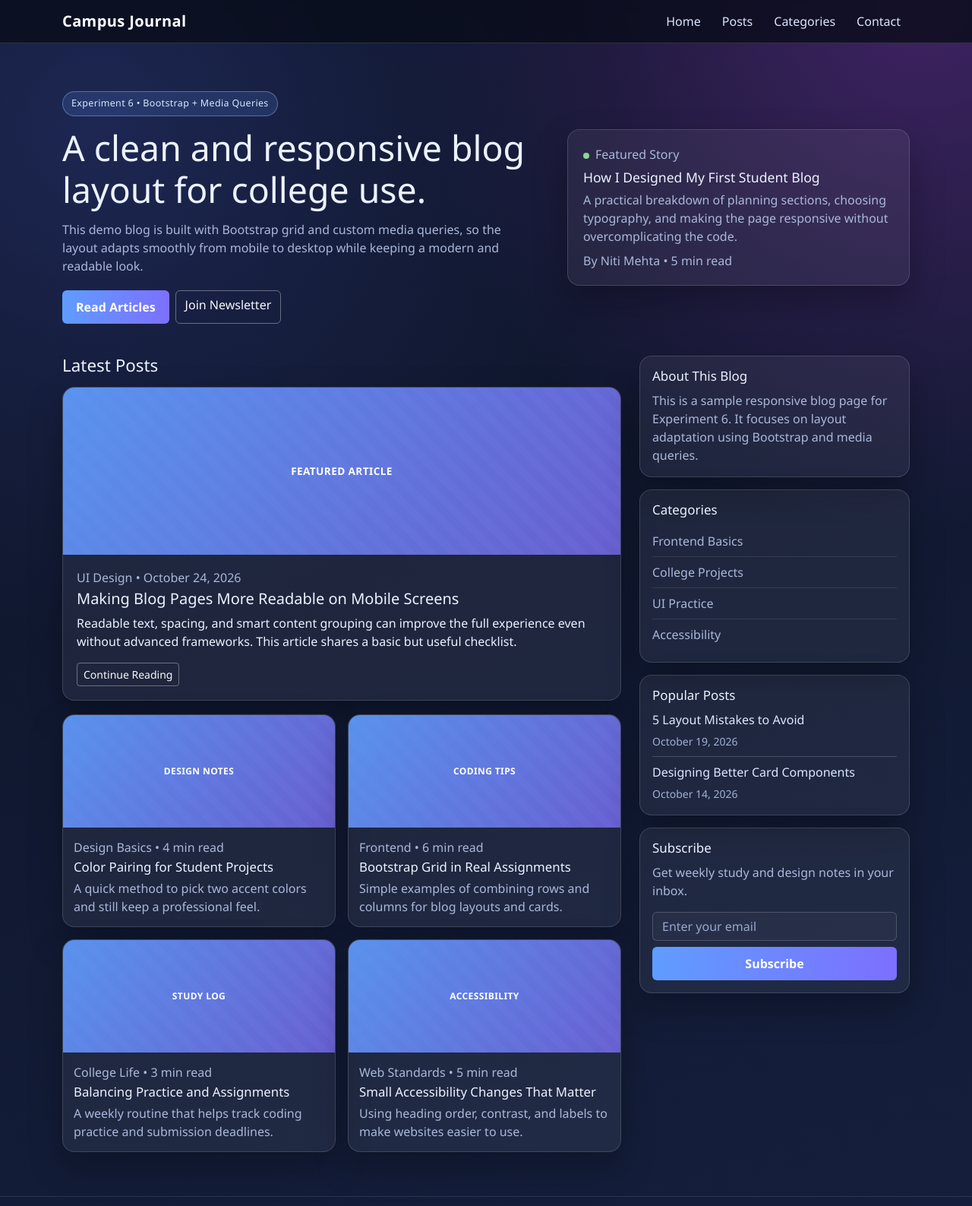
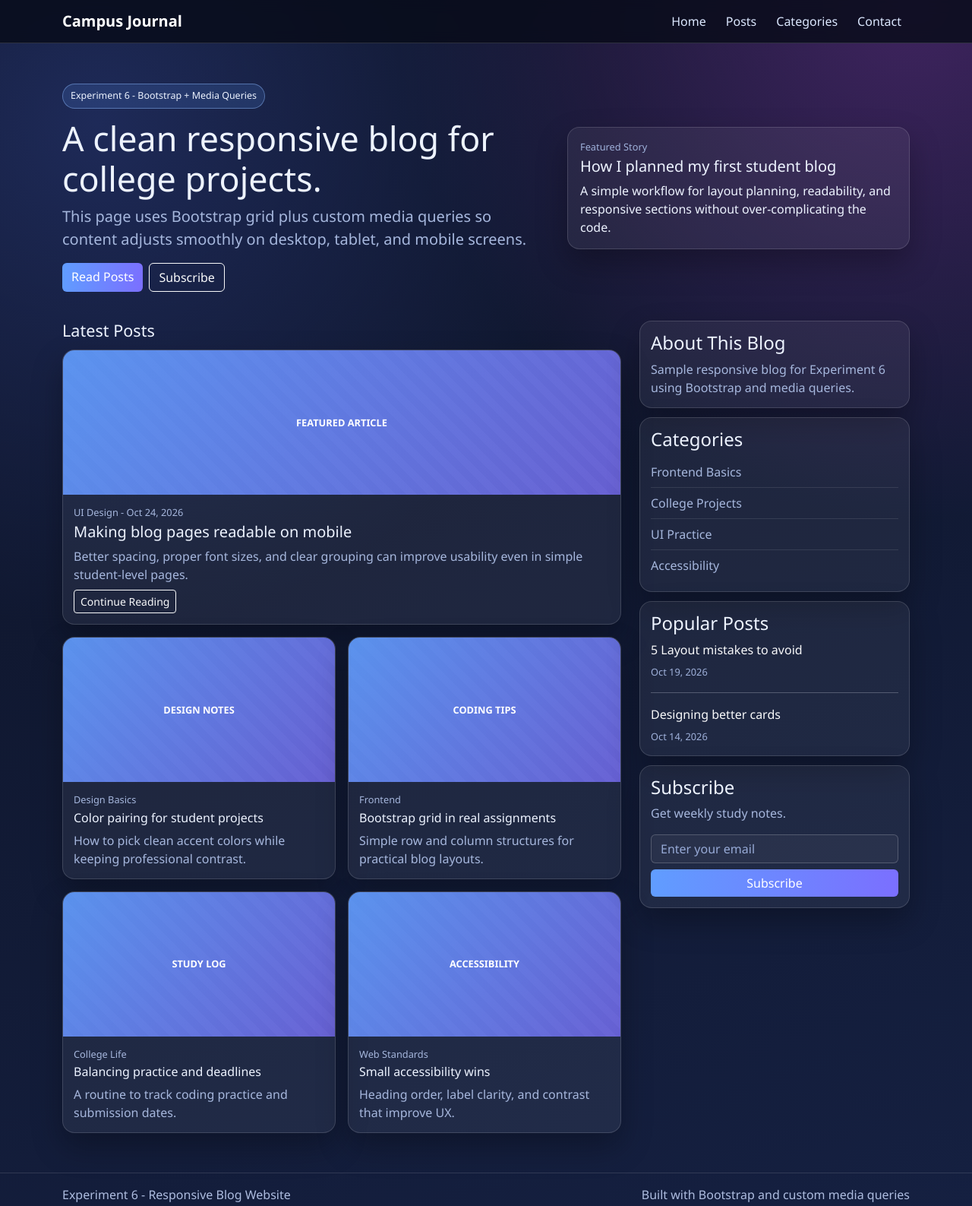
Before and after one commit to nitimehta15102007-netizen/web-designing, a plain HTML site: page exp6.html in a window 1280 px wide. Shown: the top 1587 px of the page at 76% size. Drawn offline with nearby package versions, Linux system fonts and the light colour scheme.

Commit message:
chore: exp6

```diff
--- a/exp6.html
+++ b/exp6.html
@@ -3,309 +3,37 @@
 <head>
   <meta charset='UTF-8'>
   <meta name='viewport' content='width=device-width, initial-scale=1.0'>
-  <meta name='description' content='Experiment 6 - Responsive blog website built with Bootstrap and media queries.'>
+  <meta name='description' content='Experiment 6 responsive blog using Bootstrap and media queries'>
   <title>Experiment 6 - Responsive Blog</title>
-  <link
-    href='https://cdn.jsdelivr.net/npm/bootstrap@5.3.3/dist/css/bootstrap.min.css'
-    rel='stylesheet'
-    integrity='sha384-QWTKZyjpPEjISv5WaRU9OFeRpok6YctnYmDr5pNlyT2bRjXh0JMhjY6hW+ALEwIH'
-    crossorigin='anonymous'
-  >
+  <link href='https://cdn.jsdelivr.net/npm/bootstrap@5.3.3/dist/css/bootstrap.min.css' rel='stylesheet' integrity='sha384-QWTKZyjpPEjISv5WaRU9OFeRpok6YctnYmDr5pNlyT2bRjXh0JMhjY6hW+ALEwIH' crossorigin='anonymous'>
   <style>
-    :root {
-      --bg-1: #0d1326;
-      --bg-2: #151f3d;
-      --card: rgba(255, 255, 255, 0.06);
-      --line: rgba(255, 255, 255, 0.14);
-      --text: #ecf2ff;
-      --muted: #aab8da;
-      --brand: #5f9dff;
-      --brand-2: #7d6fff;
-      --shadow: 0 20px 45px rgba(0, 0, 0, 0.28);
-    }
-
-    * {
-      box-sizing: border-box;
-    }
-
-    body {
-      font-family: 'Segoe UI', Arial, sans-serif;
-      color: var(--text);
-      background:
-        radial-gradient(circle at 10% 10%, #1d2752 0, transparent 36%),
-        radial-gradient(circle at 95% 0, #3f2362 0, transparent 34%),
-        linear-gradient(160deg, var(--bg-1), var(--bg-2));
-      min-height: 100vh;
-    }
-
-    .navbar {
-      background: rgba(8, 12, 25, 0.78);
-      backdrop-filter: blur(8px);
-      border-bottom: 1px solid var(--line);
-    }
-
-    .navbar-brand {
-      letter-spacing: 0.4px;
-    }
-
-    .nav-link {
-      color: #dbe7ff !important;
-      border-radius: 999px;
-      padding: 6px 12px !important;
-      transition: 0.2s ease;
-    }
-
-    .nav-link:hover {
-      background: rgba(95, 157, 255, 0.18);
-      color: #fff !important;
-    }
-
-    .hero {
-      padding: 120px 0 42px;
-    }
-
-    .hero-badge {
-      display: inline-block;
-      border: 1px solid rgba(140, 185, 255, 0.45);
-      background: rgba(95, 157, 255, 0.16);
-      color: #d8e8ff;
-      border-radius: 999px;
-      font-size: 0.78rem;
-      letter-spacing: 0.35px;
-      padding: 6px 11px;
-      margin-bottom: 14px;
-    }
-
-    .hero h1 {
-      font-size: clamp(1.7rem, 4vw, 2.9rem);
-      line-height: 1.2;
-      margin-bottom: 12px;
-    }
-
-    .hero p {
-      color: var(--muted);
-      font-size: 1rem;
-      max-width: 600px;
-      margin-bottom: 20px;
-    }
-
-    .btn-brand {
-      background: linear-gradient(95deg, var(--brand), var(--brand-2));
-      color: #fff;
-      border: none;
-      padding: 10px 18px;
-      font-weight: 600;
-    }
-
-    .btn-brand:hover {
-      color: #fff;
-      opacity: 0.95;
-    }
-
-    .btn-outline-light {
-      border-color: rgba(255, 255, 255, 0.35);
-    }
-
-    .hero-card,
-    .panel,
-    .post-card,
-    .featured-post {
-      border: 1px solid var(--line);
-      border-radius: 16px;
-      background: var(--card);
-      box-shadow: var(--shadow);
-    }
-
-    .hero-card {
-      padding: 20px;
-    }
-
-    .hero-card h3 {
-      font-size: 1.1rem;
-      margin-bottom: 6px;
-    }
-
-    .hero-card p,
-    .meta,
-    .post-card p,
-    .panel p,
-    .list-group-item {
-      color: var(--muted);
-    }
-
-    .dot {
-      width: 8px;
-      height: 8px;
-      border-radius: 50%;
-      background: #87d891;
-      display: inline-block;
-      margin-right: 8px;
-    }
-
-    .section-title {
-      font-size: 1.4rem;
-      margin-bottom: 14px;
-    }
-
-    .featured-post {
-      overflow: hidden;
-      margin-bottom: 18px;
-    }
-
-    .thumb {
-      height: 220px;
-      background:
-        linear-gradient(125deg, rgba(95, 157, 255, 0.9), rgba(125, 111, 255, 0.75)),
-        repeating-linear-gradient(
-          45deg,
-          rgba(255, 255, 255, 0.09) 0,
-          rgba(255, 255, 255, 0.09) 10px,
-          rgba(255, 255, 255, 0.03) 10px,
-          rgba(255, 255, 255, 0.03) 20px
-        );
-      display: grid;
-      place-items: center;
-      color: #fff;
-      font-weight: 600;
-      letter-spacing: 0.4px;
-      text-transform: uppercase;
-      font-size: 0.85rem;
-    }
-
-    .featured-body {
-      padding: 18px;
-    }
-
-    .post-card {
-      overflow: hidden;
-      transition: transform 0.2s ease;
-      height: 100%;
-    }
-
-    .post-card:hover {
-      transform: translateY(-4px);
-    }
-
-    .post-card .thumb {
-      height: 148px;
-      font-size: 0.75rem;
-    }
-
-    .post-body {
-      padding: 14px;
-    }
-
-    .post-body h3 {
-      font-size: 1.05rem;
-      margin-bottom: 6px;
-    }
-
-    .panel {
-      padding: 16px;
-      margin-bottom: 16px;
-    }
-
-    .panel h4 {
-      font-size: 1.06rem;
-      margin-bottom: 10px;
-    }
-
-    .list-group-item {
-      background: transparent;
-      border-color: rgba(255, 255, 255, 0.1);
-      padding-left: 0;
-      padding-right: 0;
-    }
-
-    .popular a {
-      color: #dce8ff;
-      text-decoration: none;
-      font-weight: 500;
-    }
-
-    .popular a:hover {
-      color: #fff;
-      text-decoration: underline;
-      text-decoration-color: rgba(255, 255, 255, 0.55);
-    }
-
-    .popular small {
-      color: #9fb0d7;
-    }
-
-    .form-control {
-      background: rgba(255, 255, 255, 0.03);
-      border-color: rgba(255, 255, 255, 0.18);
-      color: #eaf1ff;
-    }
-
-    .form-control:focus {
-      background: rgba(255, 255, 255, 0.06);
-      color: #fff;
-      border-color: rgba(126, 172, 255, 0.7);
-      box-shadow: 0 0 0 0.2rem rgba(95, 157, 255, 0.22);
-    }
-
-    .form-control::placeholder {
-      color: #96a8cf;
-    }
-
-    footer {
-      margin-top: 34px;
-      padding: 18px 0 28px;
-      border-top: 1px solid rgba(255, 255, 255, 0.1);
-      color: #aebce0;
-    }
-
-    @media (min-width: 992px) {
-      .sticky-side {
-        position: sticky;
-        top: 92px;
-      }
-    }
-
-    @media (max-width: 991.98px) {
-      .hero {
-        padding-top: 102px;
-      }
-
-      .hero-card {
-        margin-top: 14px;
-      }
-
-      .navbar-collapse {
-        margin-top: 10px;
-        padding: 10px;
-        border-radius: 10px;
-        background: rgba(12, 18, 35, 0.92);
-      }
-    }
-
-    @media (max-width: 767.98px) {
-      .hero {
-        padding-top: 94px;
-        padding-bottom: 28px;
-      }
-
-      .thumb {
-        height: 180px;
-      }
-
-      .post-card .thumb {
-        height: 138px;
-      }
-
-      .featured-body,
-      .post-body,
-      .panel,
-      .hero-card {
-        padding: 14px;
-      }
-
-      .section-title {
-        font-size: 1.25rem;
-      }
-    }
+    :root{--bg:#0d1326;--bg2:#152041;--card:rgba(255,255,255,.06);--line:rgba(255,255,255,.14);--txt:#edf3ff;--muted:#a6b7dd;--a:#609dff;--b:#7b6fff}
+    body{font-family:'Segoe UI',sans-serif;color:var(--txt);background:radial-gradient(circle at 10% 10%,#1e2a58 0,transparent 36%),radial-gradient(circle at 94% 0,#3f245f 0,transparent 34%),linear-gradient(160deg,var(--bg),var(--bg2));min-height:100vh}
+    .navbar{background:rgba(8,12,25,.82);backdrop-filter:blur(8px);border-bottom:1px solid var(--line)}
+    .nav-link{color:#dce8ff!important;padding:6px 11px!important;border-radius:999px}
+    .nav-link:hover{background:rgba(96,157,255,.2)}
+    .hero{padding:110px 0 38px}
+    .badgex{display:inline-block;padding:6px 10px;border-radius:999px;border:1px solid rgba(144,188,255,.45);background:rgba(96,157,255,.16);font-size:.78rem;margin-bottom:12px}
+    h1{font-size:clamp(1.7rem,4vw,2.8rem);line-height:1.2}
+    .lead{color:var(--muted)}
+    .btn-brand{background:linear-gradient(95deg,var(--a),var(--b));color:#fff;border:0}
+    .glass{border:1px solid var(--line);border-radius:16px;background:var(--card);box-shadow:0 18px 40px rgba(0,0,0,.28)}
+    .mini{padding:16px}
+    .section-title{font-size:1.35rem;margin-bottom:12px}
+    .thumb{height:190px;display:grid;place-items:center;font-weight:600;text-transform:uppercase;font-size:.8rem;color:#fff;background:linear-gradient(125deg,rgba(96,157,255,.9),rgba(123,111,255,.75)),repeating-linear-gradient(45deg,rgba(255,255,255,.1)0,rgba(255,255,255,.1)10px,rgba(255,255,255,.03)10px,rgba(255,255,255,.03)20px)}
+    .post{overflow:hidden}
+    .post-body{padding:14px}
+    .meta{font-size:.8rem;color:#9fb1da}
+    .post p,.panel p,.list-group-item{color:var(--muted)}
+    .panel{padding:14px;margin-bottom:12px}
+    .list-group-item{background:transparent;border-color:rgba(255,255,255,.1);padding-left:0;padding-right:0}
+    .form-control{background:rgba(255,255,255,.04);border-color:rgba(255,255,255,.2);color:#eaf2ff}
+    .form-control::placeholder{color:#97aad6}
+    .form-control:focus{background:rgba(255,255,255,.06);border-color:rgba(96,157,255,.75);box-shadow:0 0 0 .2rem rgba(96,157,255,.2);color:#fff}
+    footer{margin-top:28px;padding:16px 0 24px;border-top:1px solid rgba(255,255,255,.12);color:#aebde0}
+    @media (min-width:992px){.sticky-side{position:sticky;top:86px}}
+    @media (max-width:991.98px){.hero{padding-top:98px}.navbar-collapse{margin-top:8px;padding:9px;border-radius:10px;background:rgba(11,16,31,.9)}}
+    @media (max-width:767.98px){.hero{padding-top:90px}.thumb{height:160px}}
   </style>
 </head>
 <body>
@@ -313,10 +41,8 @@
     <nav class='navbar navbar-expand-lg navbar-dark fixed-top'>
       <div class='container'>
         <a class='navbar-brand fw-semibold' href='#home'>Campus Journal</a>
-        <button class='navbar-toggler' type='button' data-bs-toggle='collapse' data-bs-target='#mainNav' aria-controls='mainNav' aria-expanded='false' aria-label='Toggle navigation'>
-          <span class='navbar-toggler-icon'></span>
-        </button>
-        <div class='collapse navbar-collapse' id='mainNav'>
+        <button class='navbar-toggler' type='button' data-bs-toggle='collapse' data-bs-target='#nav'><span class='navbar-toggler-icon'></span></button>
+        <div class='collapse navbar-collapse' id='nav'>
           <ul class='navbar-nav ms-auto gap-lg-1'>
             <li class='nav-item'><a class='nav-link' href='#home'>Home</a></li>
             <li class='nav-item'><a class='nav-link' href='#posts'>Posts</a></li>
@@ -329,130 +55,56 @@
   </header>
 
   <main>
-    <section class='hero' id='home'>
+    <section id='home' class='hero'>
       <div class='container'>
         <div class='row align-items-center g-4'>
           <div class='col-lg-7'>
-            <span class='hero-badge'>Experiment 6 • Bootstrap + Media Queries</span>
-            <h1>A clean and responsive blog layout for college use.</h1>
-            <p>
-              This demo blog is built with Bootstrap grid and custom media queries, so the layout adapts smoothly from mobile to desktop while keeping a modern and readable look.
-            </p>
-            <div class='d-flex flex-wrap gap-2'>
-              <a href='#posts' class='btn btn-brand'>Read Articles</a>
-              <a href='#contact' class='btn btn-outline-light'>Join Newsletter</a>
-            </div>
+            <span class='badgex'>Experiment 6 - Bootstrap + Media Queries</span>
+            <h1>A clean responsive blog for college projects.</h1>
+            <p class='lead mb-3'>This page uses Bootstrap grid plus custom media queries so content adjusts smoothly on desktop, tablet, and mobile screens.</p>
+            <div class='d-flex gap-2 flex-wrap'><a class='btn btn-brand' href='#posts'>Read Posts</a><a class='btn btn-outline-light' href='#contact'>Subscribe</a></div>
           </div>
           <div class='col-lg-5'>
-            <article class='hero-card'>
-              <p class='mb-2'><span class='dot'></span>Featured Story</p>
-              <h3>How I Designed My First Student Blog</h3>
-              <p class='mb-2'>A practical breakdown of planning sections, choosing typography, and making the page responsive without overcomplicating the code.</p>
-              <p class='meta mb-0'>By Niti Mehta • 5 min read</p>
+            <article class='glass mini'>
+              <p class='meta mb-1'>Featured Story</p>
+              <h3 class='h5'>How I planned my first student blog</h3>
+              <p class='mb-0'>A simple workflow for layout planning, readability, and responsive sections without over-complicating the code.</p>
             </article>
           </div>
         </div>
       </div>
     </section>
 
-    <section class='pb-4' id='posts'>
+    <section id='posts' class='pb-4'>
       <div class='container'>
         <div class='row g-4'>
           <div class='col-lg-8'>
             <h2 class='section-title'>Latest Posts</h2>
 
-            <article class='featured-post'>
+            <article class='post glass mb-3'>
               <div class='thumb'>Featured Article</div>
-              <div class='featured-body'>
-                <p class='meta mb-1'>UI Design • October 24, 2026</p>
-                <h3 class='h5 mb-2'>Making Blog Pages More Readable on Mobile Screens</h3>
-                <p class='mb-3'>Readable text, spacing, and smart content grouping can improve the full experience even without advanced frameworks. This article shares a basic but useful checklist.</p>
-                <a href='#' class='btn btn-sm btn-outline-light'>Continue Reading</a>
+              <div class='post-body'>
+                <p class='meta mb-1'>UI Design - Oct 24, 2026</p>
+                <h3 class='h5 mb-2'>Making blog pages readable on mobile</h3>
+                <p class='mb-2'>Better spacing, proper font sizes, and clear grouping can improve usability even in simple student-level pages.</p>
+                <a class='btn btn-sm btn-outline-light' href='#'>Continue Reading</a>
               </div>
             </article>
 
             <div class='row g-3'>
-              <div class='col-md-6'>
-                <article class='post-card'>
-                  <div class='thumb'>Design Notes</div>
-                  <div class='post-body'>
-                    <p class='meta mb-1'>Design Basics • 4 min read</p>
-                    <h3>Color Pairing for Student Projects</h3>
-                    <p class='mb-0'>A quick method to pick two accent colors and still keep a professional feel.</p>
-                  </div>
-                </article>
-              </div>
-
-              <div class='col-md-6'>
-                <article class='post-card'>
-                  <div class='thumb'>Coding Tips</div>
-                  <div class='post-body'>
-                    <p class='meta mb-1'>Frontend • 6 min read</p>
-                    <h3>Bootstrap Grid in Real Assignments</h3>
-                    <p class='mb-0'>Simple examples of combining rows and columns for blog layouts and cards.</p>
-                  </div>
-                </article>
-              </div>
-
-              <div class='col-md-6'>
-                <article class='post-card'>
-                  <div class='thumb'>Study Log</div>
-                  <div class='post-body'>
-                    <p class='meta mb-1'>College Life • 3 min read</p>
-                    <h3>Balancing Practice and Assignments</h3>
-                    <p class='mb-0'>A weekly routine that helps track coding practice and submission deadlines.</p>
-                  </div>
-                </article>
-              </div>
-
-              <div class='col-md-6'>
-                <article class='post-card'>
-                  <div class='thumb'>Accessibility</div>
-                  <div class='post-body'>
-                    <p class='meta mb-1'>Web Standards • 5 min read</p>
-                    <h3>Small Accessibility Changes That Matter</h3>
-                    <p class='mb-0'>Using heading order, contrast, and labels to make websites easier to use.</p>
-                  </div>
-                </article>
-              </div>
+              <div class='col-md-6'><article class='post glass h-100'><div class='thumb'>Design Notes</div><div class='post-body'><p class='meta mb-1'>Design Basics</p><h3 class='h6'>Color pairing for student projects</h3><p class='mb-0'>How to pick clean accent colors while keeping professional contrast.</p></div></article></div>
+              <div class='col-md-6'><article class='post glass h-100'><div class='thumb'>Coding Tips</div><div class='post-body'><p class='meta mb-1'>Frontend</p><h3 class='h6'>Bootstrap grid in real assignments</h3><p class='mb-0'>Simple row and column structures for practical blog layouts.</p></div></article></div>
+              <div class='col-md-6'><article class='post glass h-100'><div class='thumb'>Study Log</div><div class='post-body'><p class='meta mb-1'>College Life</p><h3 class='h6'>Balancing practice and deadlines</h3><p class='mb-0'>A routine to track coding practice and submission dates.</p></div></article></div>
+              <div class='col-md-6'><article class='post glass h-100'><div class='thumb'>Accessibility</div><div class='post-body'><p class='meta mb-1'>Web Standards</p><h3 class='h6'>Small accessibility wins</h3><p class='mb-0'>Heading order, label clarity, and contrast that improve UX.</p></div></article></div>
             </div>
           </div>
 
-          <aside class='col-lg-4' id='categories'>
+          <aside id='categories' class='col-lg-4'>
             <div class='sticky-side'>
-              <section class='panel'>
-                <h4>About This Blog</h4>
-                <p class='mb-0'>This is a sample responsive blog page for Experiment 6. It focuses on layout adaptation using Bootstrap and media queries.</p>
-              </section>
-
-              <section class='panel'>
-                <h4>Categories</h4>
-                <ul class='list-group list-group-flush'>
-                  <li class='list-group-item'>Frontend Basics</li>
-                  <li class='list-group-item'>College Projects</li>
-                  <li class='list-group-item'>UI Practice</li>
-                  <li class='list-group-item'>Accessibility</li>
-                </ul>
-              </section>
-
-              <section class='panel popular'>
-                <h4>Popular Posts</h4>
-                <p class='mb-1'><a href='#'>5 Layout Mistakes to Avoid</a></p>
-                <small>October 19, 2026</small>
-                <hr class='border-secondary-subtle my-2'>
-                <p class='mb-1'><a href='#'>Designing Better Card Components</a></p>
-                <small>October 14, 2026</small>
-              </section>
-
-              <section class='panel' id='contact'>
-                <h4>Subscribe</h4>
-                <p>Get weekly study and design notes in your inbox.</p>
-                <form>
-                  <label for='email' class='form-label visually-hidden'>Email</label>
-                  <input type='email' id='email' class='form-control mb-2' placeholder='Enter your email'>
-                  <button type='submit' class='btn btn-brand w-100'>Subscribe</button>
-                </form>
-              </section>
+              <section class='glass panel'><h4>About This Blog</h4><p class='mb-0'>Sample responsive blog for Experiment 6 using Bootstrap and media queries.</p></section>
+              <section class='glass panel'><h4>Categories</h4><ul class='list-group list-group-flush'><li class='list-group-item'>Frontend Basics</li><li class='list-group-item'>College Projects</li><li class='list-group-item'>UI Practice</li><li class='list-group-item'>Accessibility</li></ul></section>
+              <section class='glass panel'><h4>Popular Posts</h4><p class='mb-1'><a class='link-light text-decoration-none' href='#'>5 Layout mistakes to avoid</a></p><small class='meta'>Oct 19, 2026</small><hr><p class='mb-1'><a class='link-light text-decoration-none' href='#'>Designing better cards</a></p><small class='meta'>Oct 14, 2026</small></section>
+              <section id='contact' class='glass panel'><h4>Subscribe</h4><p>Get weekly study notes.</p><form><label for='mail' class='visually-hidden'>Email</label><input id='mail' type='email' class='form-control mb-2' placeholder='Enter your email'><button class='btn btn-brand w-100' type='submit'>Subscribe</button></form></section>
             </div>
           </aside>
         </div>
@@ -462,15 +114,11 @@
 
   <footer>
     <div class='container d-flex flex-column flex-md-row justify-content-between gap-2'>
-      <p class='mb-0'>Experiment 6 • Responsive Blog Website</p>
-      <p class='mb-0'>Built with Bootstrap and custom media queries.</p>
+      <p class='mb-0'>Experiment 6 - Responsive Blog Website</p>
+      <p class='mb-0'>Built with Bootstrap and custom media queries</p>
     </div>
   </footer>
 
-  <script
-    src='https://cdn.jsdelivr.net/npm/bootstrap@5.3.3/dist/js/bootstrap.bundle.min.js'
-    integrity='sha384-YvpcrYf0tY3lHB60NNkmXc5s9fDVZLESaAA55NDzOxhy9GkcIdslK1eN7N6jIeHz'
-    crossorigin='anonymous'
-  ></script>
+  <script src='https://cdn.jsdelivr.net/npm/bootstrap@5.3.3/dist/js/bootstrap.bundle.min.js' integrity='sha384-YvpcrYf0tY3lHB60NNkmXc5s9fDVZLESaAA55NDzOxhy9GkcIdslK1eN7N6jIeHz' crossorigin='anonymous'></script>
 </body>
 </html>
```
